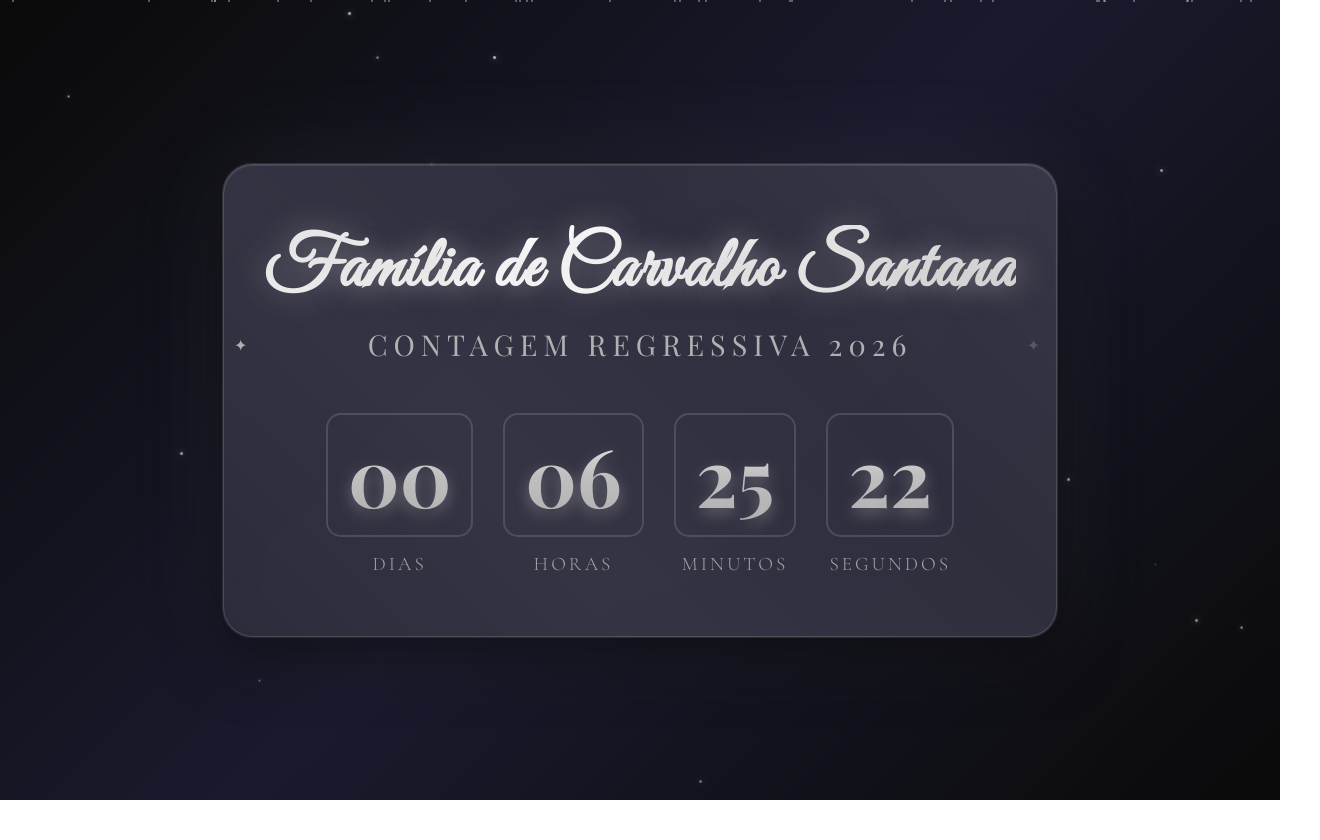
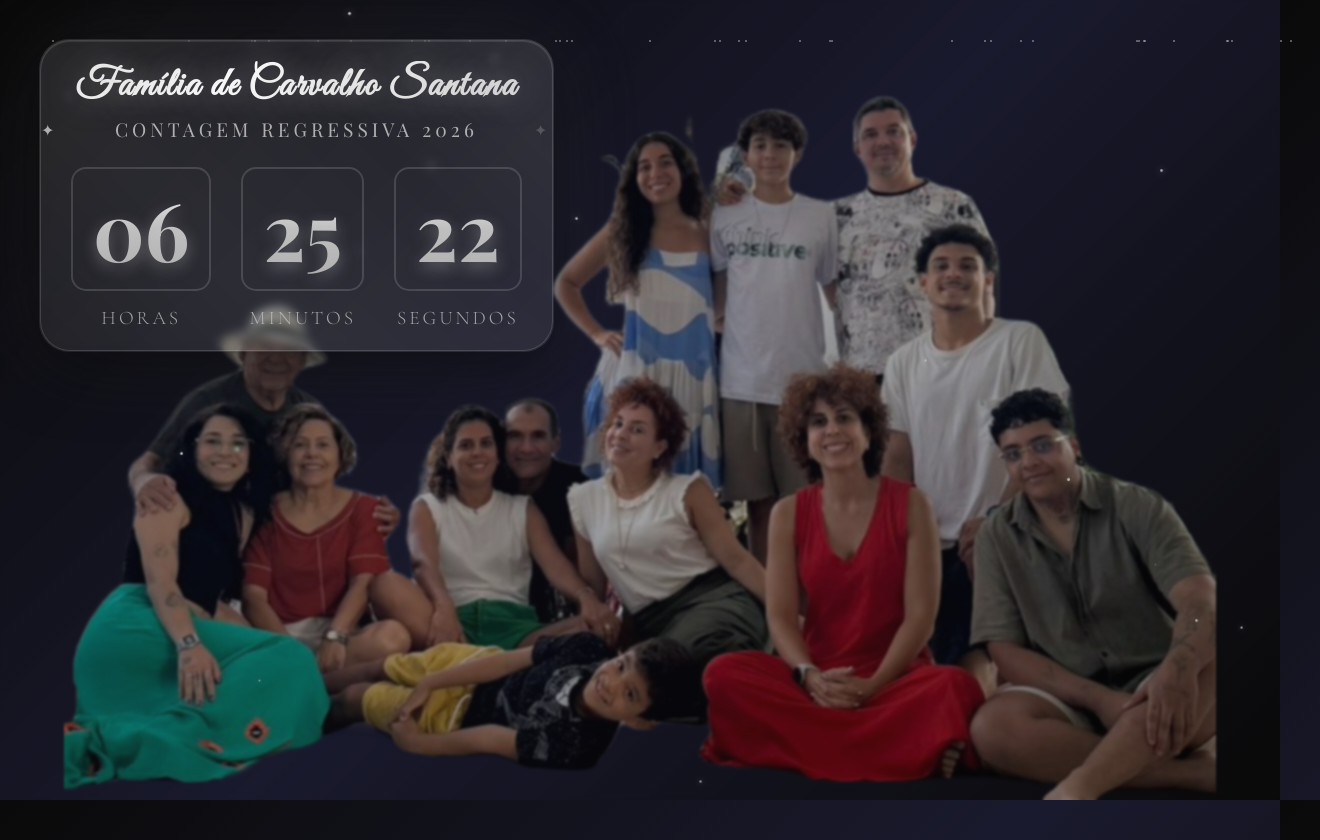
Before and after one commit to kritgarb/ContagemRegressiva, a plain HTML site: page index.html in a window 1280 px wide. Shown: the whole page, 1320 px wide, since content can reach past the window. Before the commit the page ends 800 px from the top, so only its background shows below. Drawn offline with nearby package versions, Linux system fonts and the light colour scheme.

```diff
--- a/index.html
+++ b/index.html
@@ -8,6 +8,7 @@
     <link rel="stylesheet" href="src/styles.css">
 </head>
 <body>
+    <div class="family-photo-bg"></div>
     <div class="particles" id="particles"></div>
 
     <div class="container" id="mainContainer">
--- a/src/script.js
+++ b/src/script.js
@@ -39,7 +39,15 @@ function updateCountdown() {
             deactivateFinalCountdown();
         }
 
-        document.getElementById('days').textContent = String(days).padStart(2, '0');
+        const daysElement = document.querySelector('.time-unit:nth-child(1)');
+
+        if (days === 0) {
+            daysElement.style.display = 'none';
+        } else {
+            daysElement.style.display = 'flex';
+            document.getElementById('days').textContent = String(days).padStart(2, '0');
+        }
+
         document.getElementById('hours').textContent = String(hours).padStart(2, '0');
         document.getElementById('minutes').textContent = String(minutes).padStart(2, '0');
         document.getElementById('seconds').textContent = String(seconds).padStart(2, '0');
--- a/src/styles.css
+++ b/src/styles.css
@@ -9,13 +9,41 @@ body {
     color: #fff;
     font-family: 'Cormorant Garamond', serif;
     display: flex;
-    justify-content: center;
-    align-items: center;
+    justify-content: flex-start;
+    align-items: flex-start;
     height: 100vh;
     margin: 0;
     text-align: center;
     position: relative;
     overflow: hidden;
+    padding: 40px;
+}
+
+.family-photo-bg {
+    position: absolute;
+    top: 0;
+    left: 0;
+    width: 100%;
+    height: 100%;
+    background-image: url('assets/Adobe Express - file.png');
+    background-size: 90%;
+    background-position: center 55%;
+    background-repeat: no-repeat;
+    z-index: 0;
+}
+
+.family-photo-bg::after {
+    content: '';
+    position: absolute;
+    top: 0;
+    left: 0;
+    width: 100%;
+    height: 100%;
+    background: linear-gradient(135deg,
+        rgba(10, 10, 10, 0.4) 0%,
+        rgba(26, 26, 46, 0.3) 50%,
+        rgba(10, 10, 10, 0.4) 100%);
+    backdrop-filter: blur(1px);
 }
 
 .particles {
@@ -45,15 +73,15 @@ body {
 .container {
     position: relative;
     z-index: 10;
-    padding: 60px 40px;
-    background: rgba(26, 26, 46, 0.85);
-    backdrop-filter: blur(20px);
+    padding: 20px 30px;
+    background: rgba(26, 26, 46, 0.02);
+    backdrop-filter: blur(5px);
     border-radius: 30px;
     box-shadow: 0 20px 60px rgba(0, 0, 0, 0.5),
                 0 0 100px rgba(192, 192, 192, 0.1),
                 inset 0 1px 1px rgba(255, 255, 255, 0.1);
     border: 1px solid rgba(192, 192, 192, 0.2);
-    max-width: 900px;
+    max-width: 600px;
     animation: fadeInScale 1s ease-out;
 }
 
@@ -83,12 +111,12 @@ body {
 
 h1 {
     font-family: 'Great Vibes', cursive;
-    font-size: 4.5rem;
+    font-size: 2.5rem;
     background: linear-gradient(135deg, #c0c0c0 0%, #ffffff 50%, #c0c0c0 100%);
     -webkit-background-clip: text;
     -webkit-text-fill-color: transparent;
     background-clip: text;
-    margin-bottom: 10px;
+    margin-bottom: 5px;
     text-shadow: 0 0 30px rgba(192, 192, 192, 0.5);
     animation: shimmer 3s infinite linear;
     background-size: 200% 100%;
@@ -102,11 +130,11 @@ h1 {
 
 h2 {
     font-family: 'Playfair Display', serif;
-    font-size: 1.8rem;
+    font-size: 1.2rem;
     font-weight: 400;
     color: #c0c0c0;
-    margin-bottom: 50px;
-    letter-spacing: 6px;
+    margin-bottom: 25px;
+    letter-spacing: 4px;
     text-transform: uppercase;
     opacity: 0.9;
     position: relative;
```
Also changed, not shown: src/assets/Adobe Express - file.png (added).
